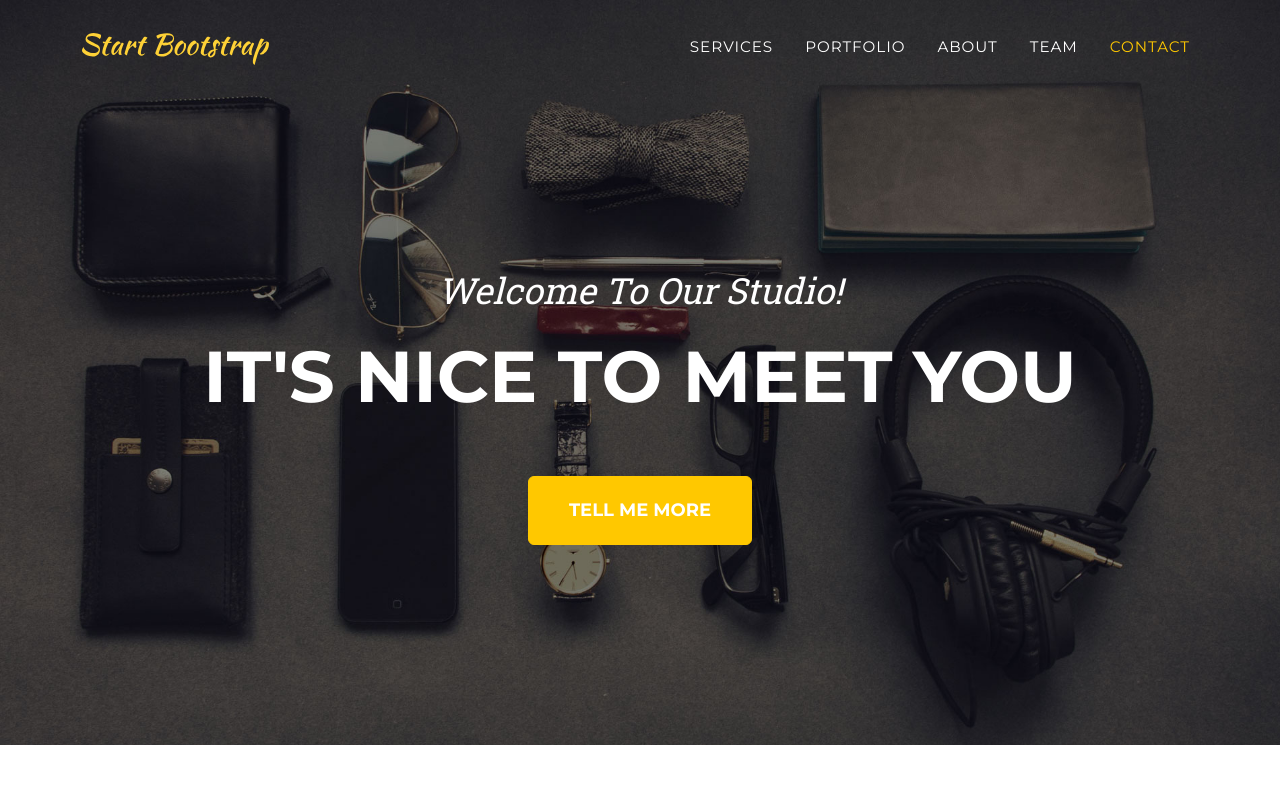
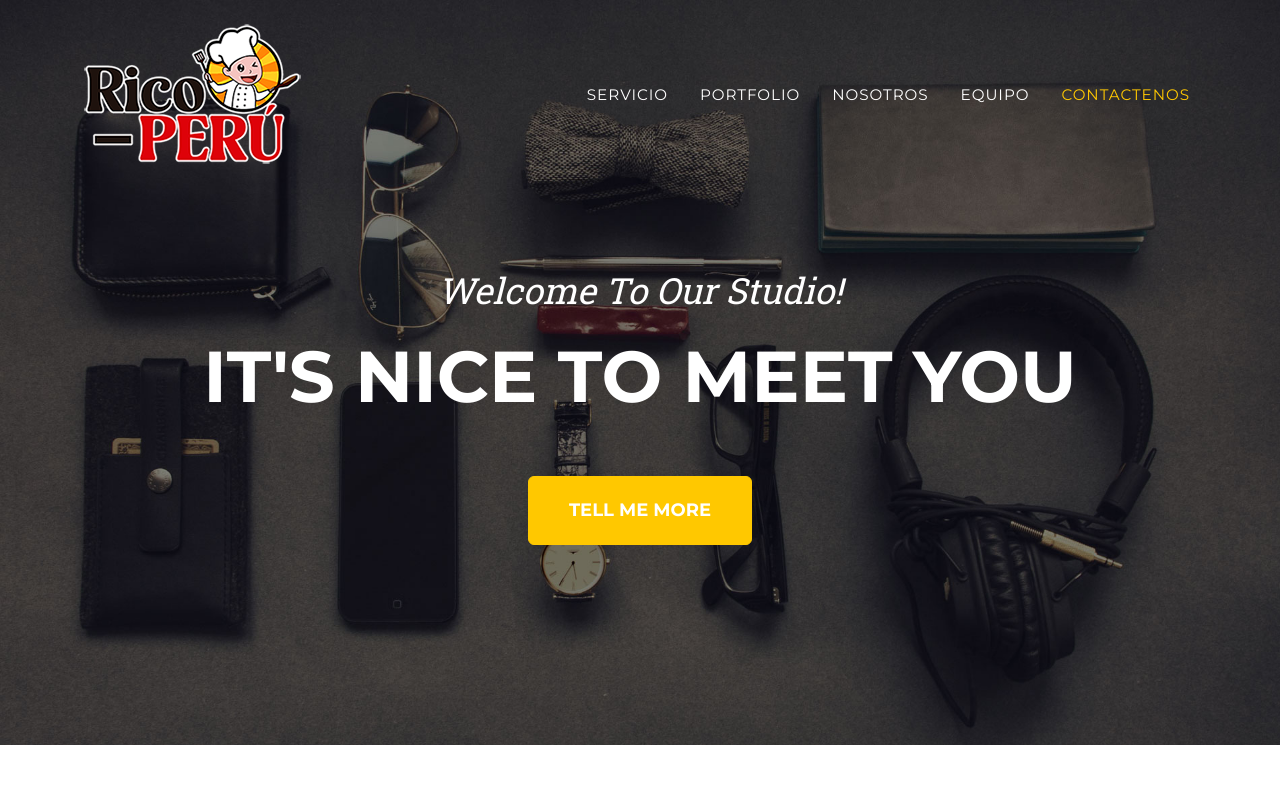
Before and after one commit to pattbravi/RP-Bootstrap, a plain HTML site: page index.html in a window 1280 px wide. Shown: the top 800 px of the page. Drawn offline with nearby package versions, Linux system fonts and the light colour scheme.

Commit message:
cambio de logo

```diff
--- a/index.html
+++ b/index.html
@@ -20,18 +20,19 @@
         <!-- Navigation-->
         <nav class="navbar navbar-expand-lg navbar-dark fixed-top" id="mainNav">
             <div class="container">
-                <a class="navbar-brand" href="#page-top"><img src="assets/img/navbar-logo.svg" alt="..." /></a>
+                <img src="assets/img/Rico-Peru-logo-2.png" alt="..." />
+                <a class="navbar-brand" href="#page-top"></a>
                 <button class="navbar-toggler" type="button" data-bs-toggle="collapse" data-bs-target="#navbarResponsive" aria-controls="navbarResponsive" aria-expanded="false" aria-label="Toggle navigation">
                     Menu
                     <i class="fas fa-bars ms-1"></i>
                 </button>
                 <div class="collapse navbar-collapse" id="navbarResponsive">
                     <ul class="navbar-nav text-uppercase ms-auto py-4 py-lg-0">
-                        <li class="nav-item"><a class="nav-link" href="#services">Services</a></li>
+                        <li class="nav-item"><a class="nav-link" href="#services">Servicio</a></li>
                         <li class="nav-item"><a class="nav-link" href="#portfolio">Portfolio</a></li>
-                        <li class="nav-item"><a class="nav-link" href="#about">About</a></li>
-                        <li class="nav-item"><a class="nav-link" href="#team">Team</a></li>
-                        <li class="nav-item"><a class="nav-link" href="#contact">Contact</a></li>
+                        <li class="nav-item"><a class="nav-link" href="#about">Nosotros</a></li>
+                        <li class="nav-item"><a class="nav-link" href="#team">Equipo</a></li>
+                        <li class="nav-item"><a class="nav-link" href="#contact">Contactenos</a></li>
                     </ul>
                 </div>
             </div>
```
Also changed, not shown: assets/img/Rico-Peru-logo-2.png (added), assets/img/Rico-Peru-logo.png (added), assets/img/Rico-Peru-logo.svg (added), assets/img/RicoPeru-logo.png (added).
